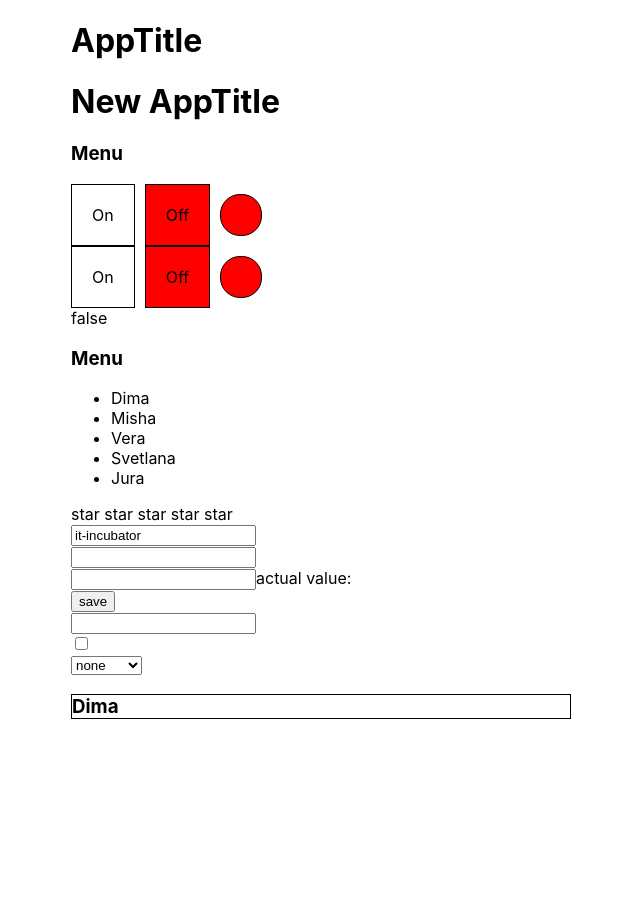
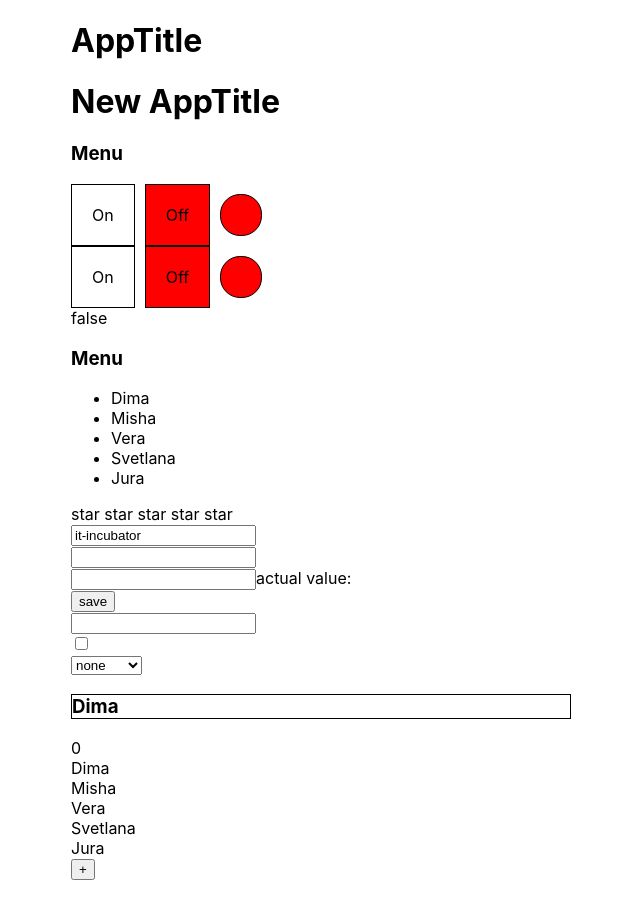
Before and after one commit to zanzipanziby/React-kabzda-kak-podrobno, a React (Create React App) app: page / in a window 1280 px wide. Shown: the whole page, without its empty margins (319-959 px from the left). Before the commit the page ends 800 px from the top, so only its background shows below. Built offline with nearby package versions, Linux system fonts and the light colour scheme.

Commit message:
reactMemo

```diff
--- a/src/App.tsx
+++ b/src/App.tsx
@@ -15,13 +15,22 @@ import {
     UnControlledInputTrackValue
 } from "./components/Input/Input";
 import {Select} from "./components/Select/Select";
+import {NewMessagesCounter, Users} from "./ReactMemo";
 
 function App() {
 
     const [ratingValue, setRatingValue] = useState<RatingValueType>(0)
     const [collapsed, setCollapsed] = useState<boolean>(true)
     const [on, setOn] = useState(false)
-    const [valueSelect,setValueSelect] = useState("1")
+    const [valueSelect, setValueSelect] = useState("1")
+
+
+
+
+    //ReactMemo
+
+    const [counter,setCounter] = useState(0)
+    const [users,setUsers] = useState(["Dima","Misha","Vera","Svetlana","Jura"])
     return (
         <div className="App">
             <AppTitle title="AppTitle"/>
@@ -72,7 +81,9 @@ function App() {
             {/*        }/>*/}
             <Select
                 value={valueSelect}
-                    onChange={(value) => {setValueSelect(value)}}
+                onChange={(value) => {
+                    setValueSelect(value)
+                }}
                 items={
                     [
                         {title: "Dima", value: "1"},
@@ -82,6 +93,14 @@ function App() {
                         {title: "Jura", value: "5"}
                     ]
                 }/>
+
+
+            {/*----ReactMemo----*/}
+
+
+            <NewMessagesCounter count={counter}/>
+            <Users users={users}/>
+            <button onClick={()=> {setCounter(counter + 1)}}>+</button>
 
         </div>
     );
--- /dev/null
+++ b/src/ReactMemo.tsx
@@ -0,0 +1,20 @@
+import React from 'react';
+
+
+export const NewMessagesCounter = (props: { count: number }) => {
+    return <div>{props.count}</div>
+}
+
+export const UsersSecret = (props: {users: Array<string>}) => {
+    return (
+        <div>
+            {props.users.map((u,i) => {
+                return (
+                    <div key={i}>{u}</div>
+                )
+            } )}
+        </div>
+        )
+
+}
+export const Users = React.memo(UsersSecret)
```
Lines whose indentation alone changed are shown as unchanged.
